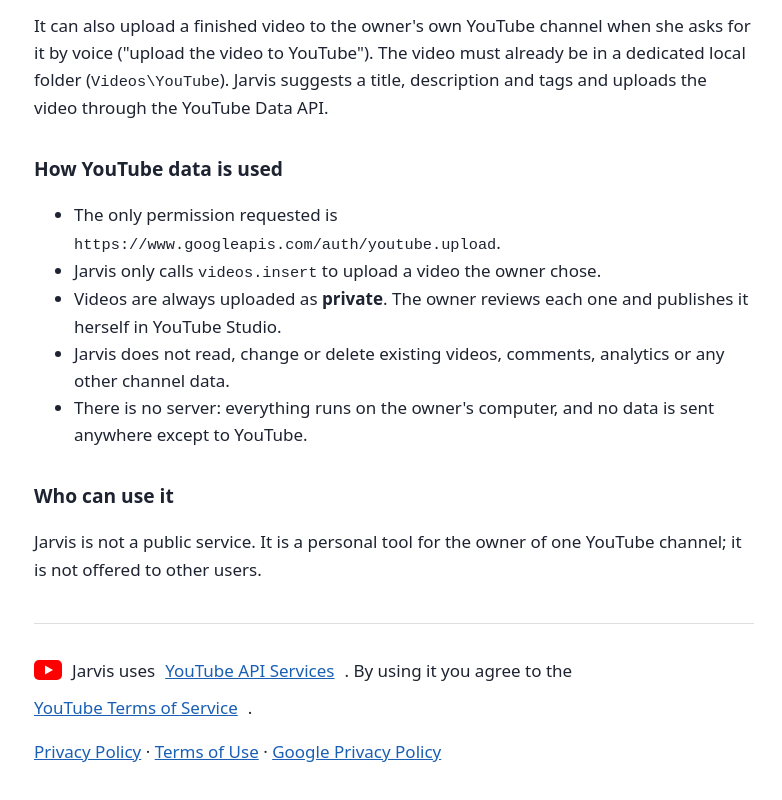
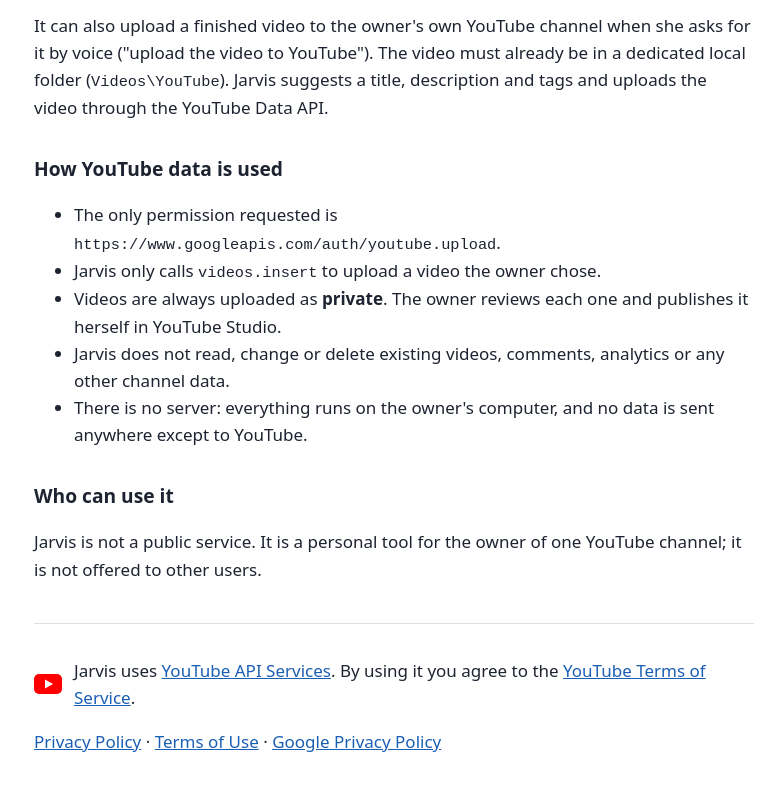
Before and after one commit to dontvan228-hue/jarvis, a plain HTML site: page index.html in a window 1280 px wide. Shown: the part 318-1118 px from the top of the page, without its empty margins (246-1028 px from the left). Drawn offline with Linux system fonts and the light colour scheme.

Commit message:
Keep the YouTube notice on one line
Co-Authored-By: Claude Opus 5.5 <noreply@anthropic.com>

```diff
--- a/index.html
+++ b/index.html
@@ -34,8 +34,8 @@ through the YouTube Data API.</p>
 <footer>
 <p class="yt">
 <svg width="28" height="20" viewBox="0 0 28 20" aria-hidden="true"><rect width="28" height="20" rx="5" fill="#FF0000"/><path d="M11 5.5v9l8-4.5z" fill="#fff"/></svg>
-Jarvis uses <a href="https://developers.google.com/youtube">YouTube API Services</a>.
-By using it you agree to the <a href="https://www.youtube.com/t/terms">YouTube Terms of Service</a>.
+<span>Jarvis uses <a href="https://developers.google.com/youtube">YouTube API Services</a>.
+By using it you agree to the <a href="https://www.youtube.com/t/terms">YouTube Terms of Service</a>.</span>
 </p>
 <p><a href="privacy.html">Privacy Policy</a> · <a href="terms.html">Terms of Use</a> ·
 <a href="https://policies.google.com/privacy">Google Privacy Policy</a></p>
--- a/style.css
+++ b/style.css
@@ -11,4 +11,5 @@ h2 { font-size: 1.2rem; margin-top: 2rem; }
 a { color: var(--link); }
 code { font-size: .9em; }
 footer { margin-top: 2.5rem; padding-top: 1rem; border-top: 1px solid color-mix(in srgb, var(--fg) 15%, transparent); }
-.yt { display: flex; align-items: center; gap: 10px; flex-wrap: wrap; }
+.yt { display: flex; align-items: center; gap: 12px; }
+.yt svg { flex: none; }
```
